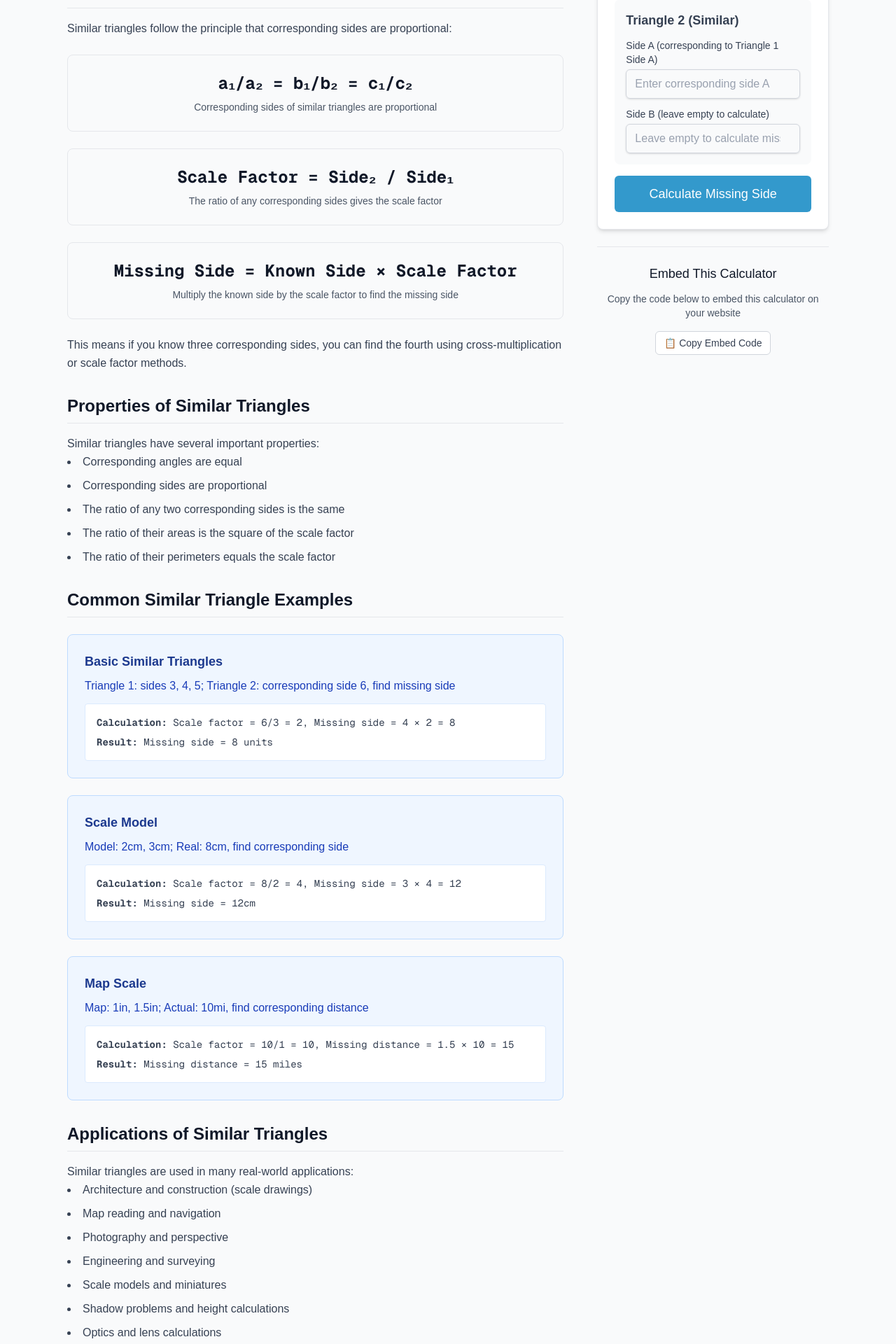
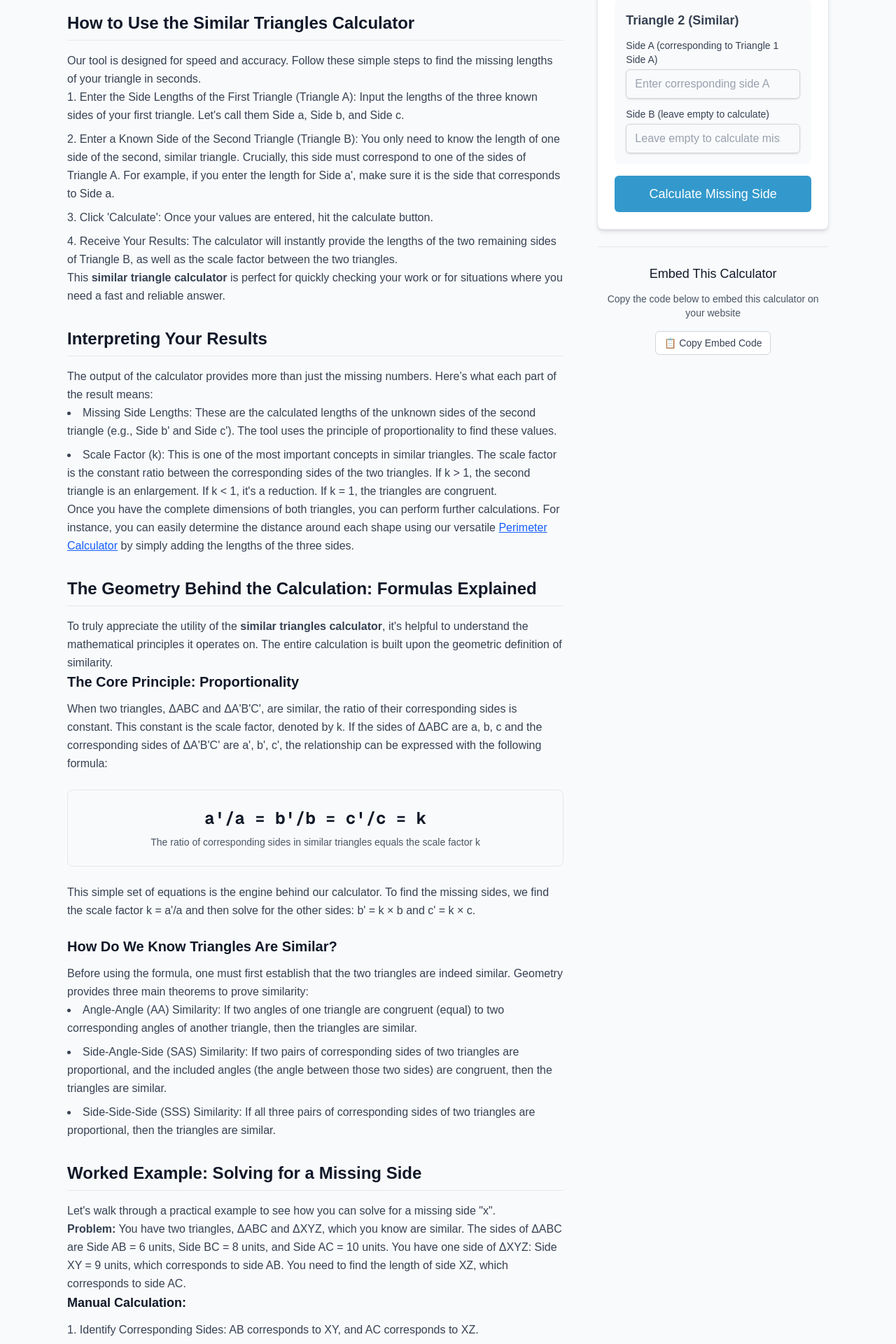
Before and after one commit to heyumarkhan/getcalculation.com, a Next.js app: page /similar-triangles in a window 1280 px wide. Shown: the part 800-2720 px from the top of the page at 70% size. Built offline with nearby package versions, Linux system fonts and the light colour scheme.

Commit message:
added seo content

```diff
--- a/app/(calculators)/similar-triangles/page.tsx
+++ b/app/(calculators)/similar-triangles/page.tsx
@@ -1,6 +1,6 @@
 import SimilarTrianglesCalculator from '../../_components/calculators/SimilarTrianglesCalculator';
 import CalculatorPageTemplate from '../../_components/layouts/CalculatorPageTemplate';
-import { SEOSection, SEOList, SEOFormula, SEOExample } from '../../_components/ui/SEOContent';
+import { SEOSection, SEOList, SEOFormula, SEOExample, SEOFAQ } from '../../_components/ui/SEOContent';
 
 export default function SimilarTrianglesPage() {
   return (
@@ -10,132 +10,131 @@ export default function SimilarTrianglesPage() {
       calculator={<SimilarTrianglesCalculator />}
       slug="similar-triangles"
     >
-      <SEOSection title="What are Similar Triangles?">
+      <SEOSection title="Understanding Similar Triangles">
         <p>
-          Similar triangles are triangles that have the same shape but different sizes. They have
-          corresponding angles that are equal and corresponding sides that are proportional. This
-          calculator works for:
+          Geometry forms the bedrock of how we understand the world, from the towering skyscrapers that define our cities to the intricate patterns found in nature. Among its fundamental concepts, the principle of similar triangles stands out for its elegant simplicity and profound real-world applicability. Whether you&apos;re an architect scaling a blueprint, a student tackling a homework problem, or a cartographer designing a map, understanding triangle similarity is crucial.
         </p>
-        <SEOList items={[
-          "Any pair of similar triangles with known corresponding sides",
-          "Geometry homework and assignments",
-          "Engineering and architectural calculations",
-          "Scale model and map calculations",
-          "Photography and perspective problems"
-        ]} />
         <p>
-          Simply enter the known sides of both triangles, and we&apos;ll instantly calculate
-          the missing side using proportions. No registration required - completely free to use!
+          Similar triangles are triangles that have the same shape but may differ in size. This means their corresponding angles are equal, and their corresponding sides are in proportion. While the concept is straightforward, the calculations to find a missing side or angle can be tedious and prone to error.
+        </p>
+        <p>
+          This is where our <strong>Similar Triangles Calculator</strong> comes in. This powerful and intuitive tool is designed to do the heavy lifting for you. It allows you to effortlessly solve for unknown side lengths by simply providing the dimensions of a known triangle and one corresponding measurement from the second triangle. This article will not only guide you on how to use our <strong>triangle similarity calculator</strong> but also delve deep into the formulas and principles that make it work.
         </p>
       </SEOSection>
 
-      <SEOSection title="How to Calculate Similar Triangles">
+      <SEOSection title="How to Use the Similar Triangles Calculator">
+        <p>Our tool is designed for speed and accuracy. Follow these simple steps to find the missing lengths of your triangle in seconds.</p>
+        <SEOList items={[
+          "Enter the Side Lengths of the First Triangle (Triangle A): Input the lengths of the three known sides of your first triangle. Let's call them Side a, Side b, and Side c.",
+          "Enter a Known Side of the Second Triangle (Triangle B): You only need to know the length of one side of the second, similar triangle. Crucially, this side must correspond to one of the sides of Triangle A. For example, if you enter the length for Side a', make sure it is the side that corresponds to Side a.",
+          "Click 'Calculate': Once your values are entered, hit the calculate button.",
+          "Receive Your Results: The calculator will instantly provide the lengths of the two remaining sides of Triangle B, as well as the scale factor between the two triangles."
+        ]} ordered={true} />
         <p>
-          Similar triangles follow the principle that corresponding sides are proportional:
-        </p>
-        <SEOFormula
-          formula="a₁/a₂ = b₁/b₂ = c₁/c₂"
-          description="Corresponding sides of similar triangles are proportional"
-        />
-        <SEOFormula
-          formula="Scale Factor = Side₂ / Side₁"
-          description="The ratio of any corresponding sides gives the scale factor"
-        />
-        <SEOFormula
-          formula="Missing Side = Known Side × Scale Factor"
-          description="Multiply the known side by the scale factor to find the missing side"
-        />
-        <p>
-          This means if you know three corresponding sides, you can find the fourth using
-          cross-multiplication or scale factor methods.
+          This <strong>similar triangle calculator</strong> is perfect for quickly checking your work or for situations where you need a fast and reliable answer.
         </p>
       </SEOSection>
 
-      <SEOSection title="Properties of Similar Triangles">
+      <SEOSection title="Interpreting Your Results">
+        <p>The output of the calculator provides more than just the missing numbers. Here’s what each part of the result means:</p>
+        <SEOList items={[
+          "Missing Side Lengths: These are the calculated lengths of the unknown sides of the second triangle (e.g., Side b' and Side c'). The tool uses the principle of proportionality to find these values.",
+          "Scale Factor (k): This is one of the most important concepts in similar triangles. The scale factor is the constant ratio between the corresponding sides of the two triangles. If k > 1, the second triangle is an enlargement. If k < 1, it's a reduction. If k = 1, the triangles are congruent."
+        ]} />
         <p>
-          Similar triangles have several important properties:
+          Once you have the complete dimensions of both triangles, you can perform further calculations. For instance, you can easily determine the distance around each shape using our versatile <a href="https://getcalculation.com/perimeter" className="text-blue-600 hover:text-blue-800 underline">Perimeter Calculator</a> by simply adding the lengths of the three sides.
         </p>
+      </SEOSection>
+
+      <SEOSection title="The Geometry Behind the Calculation: Formulas Explained">
+        <p>
+          To truly appreciate the utility of the <strong>similar triangles calculator</strong>, it&apos;s helpful to understand the mathematical principles it operates on. The entire calculation is built upon the geometric definition of similarity.
+        </p>
+        <div className="space-y-6">
+          <div>
+            <h3 className="text-xl font-semibold text-gray-900 mb-3">The Core Principle: Proportionality</h3>
+            <p>
+              When two triangles, ΔABC and ΔA'B'C', are similar, the ratio of their corresponding sides is constant. This constant is the scale factor, denoted by k. If the sides of ΔABC are a, b, c and the corresponding sides of ΔA'B'C' are a', b', c', the relationship can be expressed with the following formula:
+            </p>
+            <SEOFormula
+              formula="a'/a = b'/b = c'/c = k"
+              description="The ratio of corresponding sides in similar triangles equals the scale factor k"
+            />
+            <p>
+              This simple set of equations is the engine behind our calculator. To find the missing sides, we find the scale factor k = a'/a and then solve for the other sides: b' = k × b and c' = k × c.
+            </p>
+          </div>
+
+          <div>
+            <h3 className="text-xl font-semibold text-gray-900 mb-3">How Do We Know Triangles Are Similar?</h3>
+            <p>Before using the formula, one must first establish that the two triangles are indeed similar. Geometry provides three main theorems to prove similarity:</p>
+          </div>
+        </div>
         <SEOList items={[
-          "Corresponding angles are equal",
-          "Corresponding sides are proportional",
-          "The ratio of any two corresponding sides is the same",
-          "The ratio of their areas is the square of the scale factor",
-          "The ratio of their perimeters equals the scale factor"
+          "Angle-Angle (AA) Similarity: If two angles of one triangle are congruent (equal) to two corresponding angles of another triangle, then the triangles are similar.",
+          "Side-Angle-Side (SAS) Similarity: If two pairs of corresponding sides of two triangles are proportional, and the included angles (the angle between those two sides) are congruent, then the triangles are similar.",
+          "Side-Side-Side (SSS) Similarity: If all three pairs of corresponding sides of two triangles are proportional, then the triangles are similar."
         ]} />
       </SEOSection>
 
-      <SEOSection title="Common Similar Triangle Examples">
-        <SEOExample
-          title="Basic Similar Triangles"
-          description="Triangle 1: sides 3, 4, 5; Triangle 2: corresponding side 6, find missing side"
-          calculation="Scale factor = 6/3 = 2, Missing side = 4 × 2 = 8"
-          result="Missing side = 8 units"
-        />
-
-        <SEOExample
-          title="Scale Model"
-          description="Model: 2cm, 3cm; Real: 8cm, find corresponding side"
-          calculation="Scale factor = 8/2 = 4, Missing side = 3 × 4 = 12"
-          result="Missing side = 12cm"
-        />
-
-        <SEOExample
-          title="Map Scale"
-          description="Map: 1in, 1.5in; Actual: 10mi, find corresponding distance"
-          calculation="Scale factor = 10/1 = 10, Missing distance = 1.5 × 10 = 15"
-          result="Missing distance = 15 miles"
-        />
+      <SEOSection title="Worked Example: Solving for a Missing Side">
+        <p>Let&apos;s walk through a practical example to see how you can solve for a missing side &quot;x&quot;.</p>
+        <p><strong>Problem:</strong> You have two triangles, ΔABC and ΔXYZ, which you know are similar. The sides of ΔABC are Side AB = 6 units, Side BC = 8 units, and Side AC = 10 units. You have one side of ΔXYZ: Side XY = 9 units, which corresponds to side AB. You need to find the length of side XZ, which corresponds to side AC.</p>
+        <h4 className="text-lg font-semibold text-gray-900 mb-3">Manual Calculation:</h4>
+        <SEOList items={[
+          "Identify Corresponding Sides: AB corresponds to XY, and AC corresponds to XZ.",
+          "Calculate the Scale Factor (k): The scale factor is the ratio of a side from the new triangle to its corresponding side from the original. k = XY/AB = 9/6 = 1.5.",
+          "Set up the Proportion to Solve for x: We know that the ratio of corresponding sides is equal to the scale factor: XZ/AC = k.",
+          "Solve for the Missing Side (x): Substitute the known values: x/10 = 1.5. Now, solve for x: x = 1.5 × 10 = 15."
+        ]} ordered={true} />
+        <p>So, the length of side XZ is 15 units. You can use our <strong>similar triangles solve for x calculator</strong> to verify this result in an instant.</p>
       </SEOSection>
 
-      <SEOSection title="Applications of Similar Triangles">
-        <p>
-          Similar triangles are used in many real-world applications:
-        </p>
+      <SEOSection title="Why is Triangle Similarity Important?">
+        <p>The concept of similarity is not just an abstract geometric exercise; it is a tool used to understand and build the world around us. Its applications are vast and varied.</p>
         <SEOList items={[
-          "Architecture and construction (scale drawings)",
-          "Map reading and navigation",
-          "Photography and perspective",
-          "Engineering and surveying",
-          "Scale models and miniatures",
-          "Shadow problems and height calculations",
-          "Optics and lens calculations"
+          "Architecture and Engineering: Before constructing a massive bridge or skyscraper, architects create scaled-down models. These models are geometrically similar to the final structure.",
+          "Art and Photography: Artists use the principles of similarity to create a sense of depth and perspective.",
+          "Cartography (Map Making): A map is a large-scale similar representation of a geographical area, using a consistent scale factor.",
+          "Indirect Measurement: One of the most powerful applications is measuring heights and distances that are otherwise inaccessible, like finding a tree's height from its shadow."
+        ]} />
+        <p>Furthermore, understanding the side lengths is the first step to more complex analyses. With all sides known, calculating the space the triangle occupies is straightforward with tools like our general <a href="https://getcalculation.com/area" className="text-blue-600 hover:text-blue-800 underline">Area Calculator</a>.</p>
+      </SEOSection>
+
+      <SEOSection title="Limitations of the Calculator">
+        <p>While our <strong>triangle similarity calculator</strong> is a robust tool, it&apos;s important to be aware of its limitations to ensure you use it correctly.</p>
+        <SEOList items={[
+          "Assumption of Similarity: The calculator assumes that the two triangles you are inputting data for are, in fact, similar. You must first establish this yourself using the AA, SAS, or SSS theorems.",
+          "Garbage In, Garbage Out (GIGO): The accuracy of the output is entirely dependent on the accuracy of your input. Double-check your measurements and ensure you are matching the correct corresponding sides.",
+          "Geometric Constraints: The side lengths entered for the first triangle must be able to form a valid triangle. The sum of the lengths of any two sides must be greater than the length of the third side."
         ]} />
       </SEOSection>
 
-      <SEOSection title="Understanding the Results">
-        <p>
-          Our calculator provides several important measurements:
-        </p>
-        <SEOList items={[
-          "Missing Side: The calculated length of the unknown side",
-          "Scale Factor: The ratio between corresponding sides",
-          "Proportion: The mathematical relationship between sides",
-          "Calculation: Step-by-step calculation process"
+      <SEOSection title="Frequently Asked Questions (FAQ)">
+        <SEOFAQ questions={[
+          {
+            question: "What makes two triangles similar?",
+            answer: "Two triangles are similar if they have the same shape. This means their corresponding angles are equal, and their corresponding sides are in the same ratio (proportional)."
+          },
+          {
+            question: "How do you find the scale factor of similar triangles?",
+            answer: "The scale factor is found by dividing the length of a side of one triangle by the length of its corresponding side in the other triangle. For example, if side a' corresponds to side a, the scale factor k = a' / a."
+          },
+          {
+            question: "What is the difference between similar and congruent triangles?",
+            answer: "Congruent triangles are a special case of similar triangles. While similar triangles have the same shape but can have different sizes, congruent triangles have both the same shape and the same size. For congruent triangles, the scale factor is exactly 1."
+          },
+          {
+            question: "How does the ratio of the areas of two similar triangles relate to the ratio of their sides?",
+            answer: "If the ratio of the corresponding sides (the scale factor) is k, then the ratio of their areas is k². For example, if the sides of a larger triangle are twice as long as a smaller similar triangle (k=2), its area will be four times (2²) as large."
+          }
         ]} />
       </SEOSection>
 
-      <SEOSection title="Tips for Using Similar Triangles">
+      <SEOSection title="Conclusion">
         <p>
-          Here are some helpful tips when working with similar triangles:
+          Understanding the properties of similar triangles is a cornerstone of geometry that unlocks the ability to solve a wide array of practical problems. Our <strong>Similar Triangles Calculator</strong> is designed to streamline this process, removing the potential for manual error and providing instant, accurate results. Whether you are a student, teacher, designer, or engineer, this tool can serve as a reliable companion for all your geometric calculations.
         </p>
-        <SEOList items={[
-          "Make sure you&apos;re comparing corresponding sides",
-          "The scale factor is the same for all corresponding sides",
-          "If triangles are similar, all corresponding angles are equal",
-          "You can use any pair of corresponding sides to find the scale factor",
-          "Check your work by verifying the proportion holds true"
-        ]} />
-      </SEOSection>
-
-      <SEOSection title="Why Use Our Similar Triangles Calculator?">
-        <SEOList items={[
-          "Instant calculations with no math errors",
-          "Shows scale factor and proportion relationships",
-          "Handles decimal numbers for precise measurements",
-          "Clear step-by-step calculation display",
-          "Completely free and no registration required",
-          "Mobile-friendly and easy to use"
-        ]} />
       </SEOSection>
     </CalculatorPageTemplate>
   );
```
